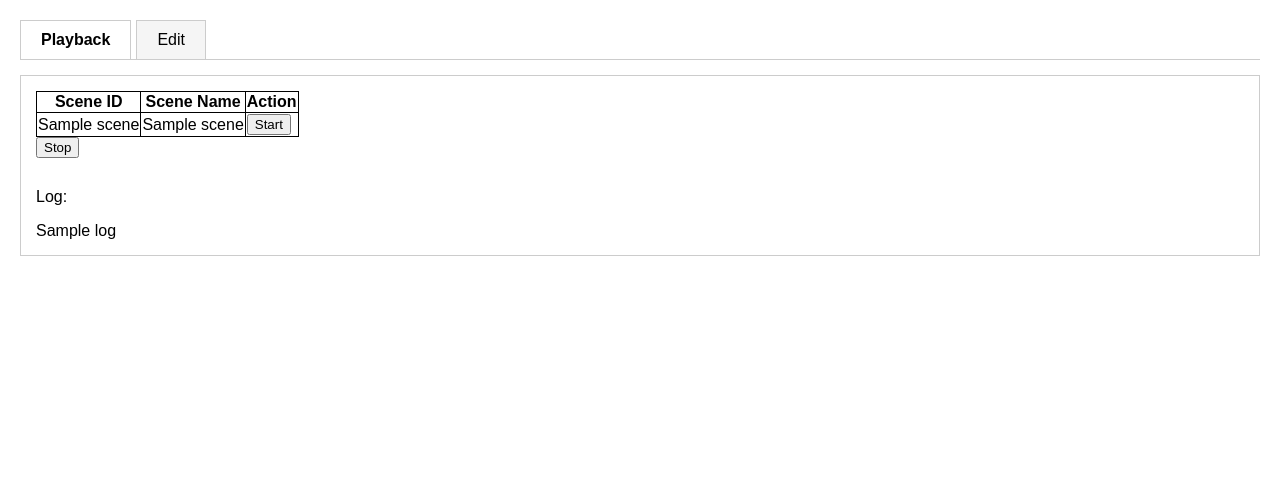
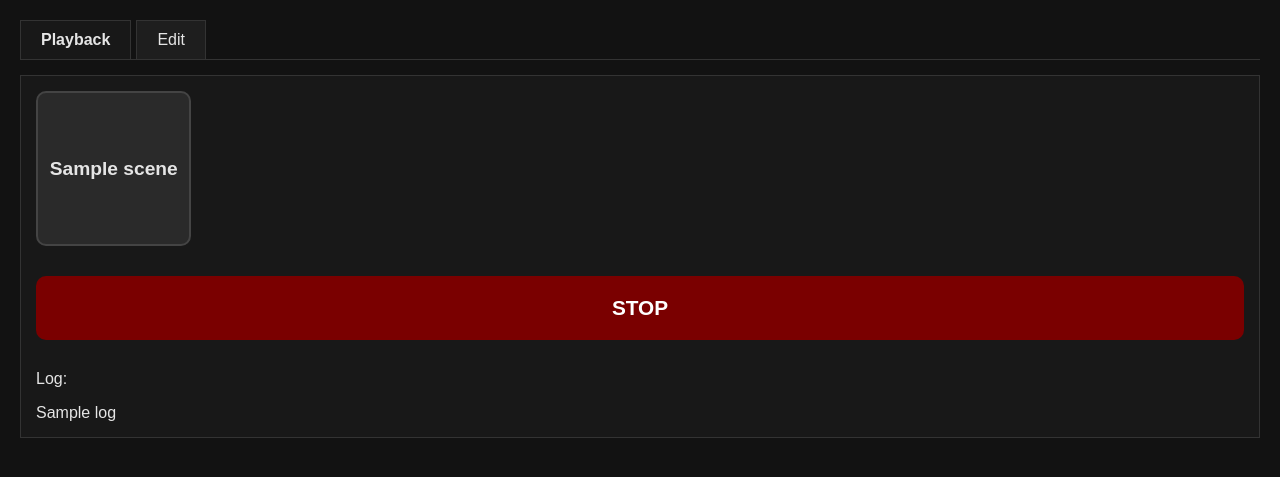
Before and after one commit to Minus345/DmxWebPlayer, a Flask app: template templates/playback.html in a window 1280 px wide. Shown: the top 477 px of the page. Run offline with Flask 3, Linux system fonts and the light colour scheme; the template is opened without the code that fills it: most values are stand-ins (such as "Sample title", 1, 10 or a date in 2020).

Commit message:
new fronted design

```diff
--- a/templates/base.html
+++ b/templates/base.html
@@ -5,32 +5,50 @@
     <title>{{ title }}</title>
 
     <style>
-        body { font-family: Arial, sans-serif; margin: 20px; }
+        :root {
+            --bg: #121212;
+            --fg: #e5e5e5;
+            --tab-bg: #1e1e1e;
+            --tab-border: #333;
+            --content-bg: #181818;
+        }
+
+        body {
+            font-family: Arial, sans-serif;
+            margin: 20px;
+            background: var(--bg);
+            color: var(--fg);
+        }
 
         .tabs {
             display: flex;
-            border-bottom: 1px solid #ccc;
+            border-bottom: 1px solid var(--tab-border);
             margin-bottom: 15px;
         }
 
         .tab {
             padding: 10px 20px;
-            border: 1px solid #ccc;
+            border: 1px solid var(--tab-border);
             border-bottom: none;
             margin-right: 5px;
-            background: #f5f5f5;
+            background: var(--tab-bg);
             text-decoration: none;
-            color: black;
+            color: var(--fg);
+        }
+
+        .tab:hover {
+            filter: brightness(1.2);
         }
 
         .active {
-            background: white;
+            background: var(--content-bg);
             font-weight: bold;
         }
 
         .content {
-            border: 1px solid #ccc;
+            border: 1px solid var(--tab-border);
             padding: 15px;
+            background: var(--content-bg);
         }
     </style>
 </head>
--- a/templates/playback.html
+++ b/templates/playback.html
@@ -4,35 +4,73 @@
 
 {% block content %}
     <style>
-        table, th, td {
-            border: 1px solid black;
-            border-collapse: collapse;
+        .scene-grid {
+            display: grid;
+            grid-template-columns: repeat(auto-fill, minmax(150px, 1fr));
+            gap: 20px;
+            margin-bottom: 30px;
+        }
+
+        .scene-button {
+            width: 100%;
+            aspect-ratio: 1; /* macht es quadratisch */
+            background: #2a2a2a;
+            border: 2px solid #444;
+            border-radius: 10px;
+            color: #e5e5e5;
+            font-size: 1.2rem;
+            font-weight: bold;
+            display: flex;
+            align-items: center;
+            justify-content: center;
+            text-align: center;
+            padding: 10px;
+            cursor: pointer;
+            transition: 0.15s;
+        }
+
+        .scene-button:hover {
+            background: #3a3a3a;
+            border-color: #666;
+        }
+
+        .scene-button:active {
+            background: #555;
+        }
+
+        .stop-button {
+            width: 100%;
+            padding: 20px;
+            font-size: 1.3rem;
+            font-weight: bold;
+            background: #7a0000;
+            color: white;
+            border: none;
+            border-radius: 10px;
+            cursor: pointer;
+            transition: 0.15s;
+        }
+
+        .stop-button:hover {
+            background: #a00000;
         }
     </style>
 
-    <table>
-        <tr>
-            <th>Scene ID</th>
-            <th>Scene Name</th>
-            <th>Action</th>
-        </tr>
-        {% for (id,name) in sceneList %}
-            <tr>
-                <td>{{ id }}</td>
-                <td>{{ name }}</td>
-                <td>
-                    <form action="/playback" method="POST">
-                        <button type="submit" name="start" value="{{ id }}">Start</button>
-                    </form>
-                </td>
-            </tr>
+    <div class="scene-grid">
+        {% for (id, name) in sceneList %}
+            <form action="/playback" method="POST">
+                <button class="scene-button" type="submit" name="start" value="{{ id }}">
+                    {{ name }}
+                </button>
+            </form>
         {% endfor %}
-    </table>
+    </div>
 
     <form action="/playback" method="POST">
-        <button type="submit" name="stop" value="stop">Stop</button>
+        <button class="stop-button" type="submit" name="stop" value="stop">STOP</button>
     </form>
 
-    <p style="margin-top: 30px" >Log:</p>
+    <p style="margin-top: 30px">Log:</p>
     {{ log }}
+
 {% endblock %}
```
Lines whose indentation alone changed are shown as unchanged.
